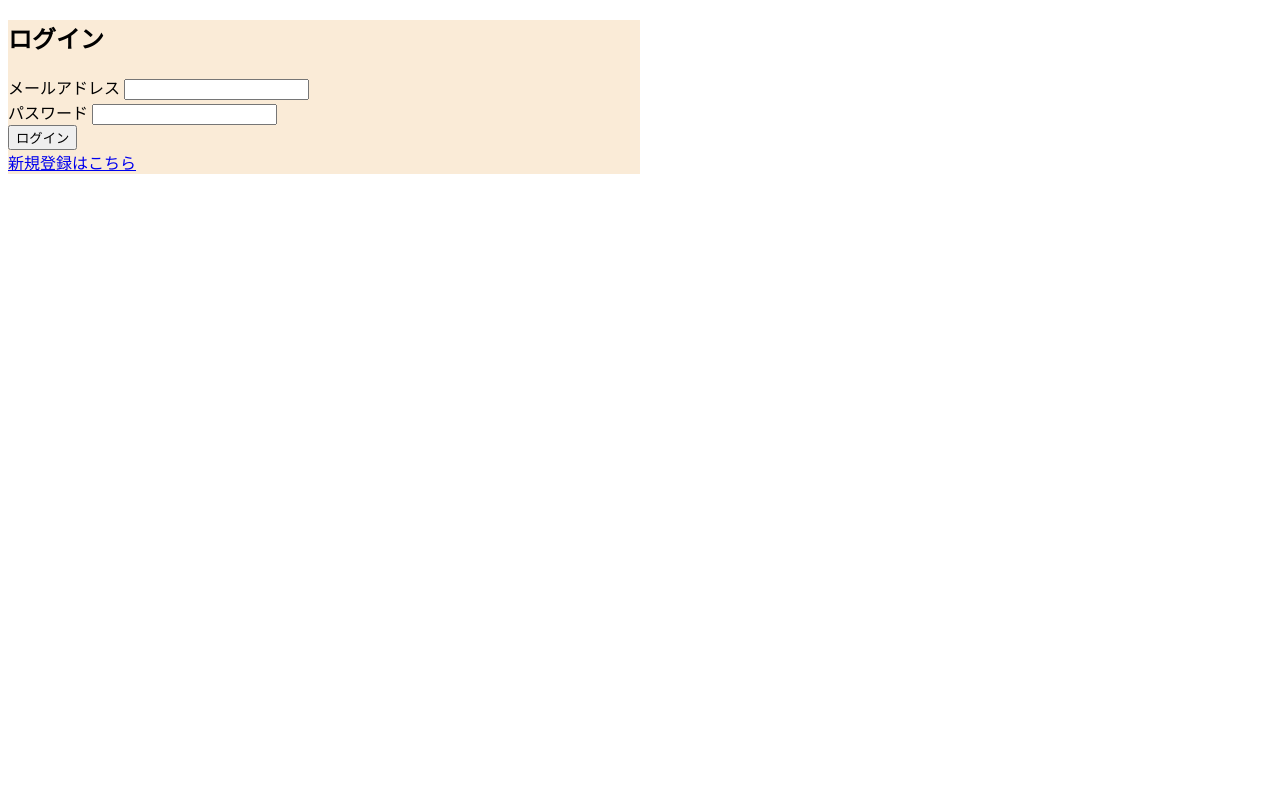
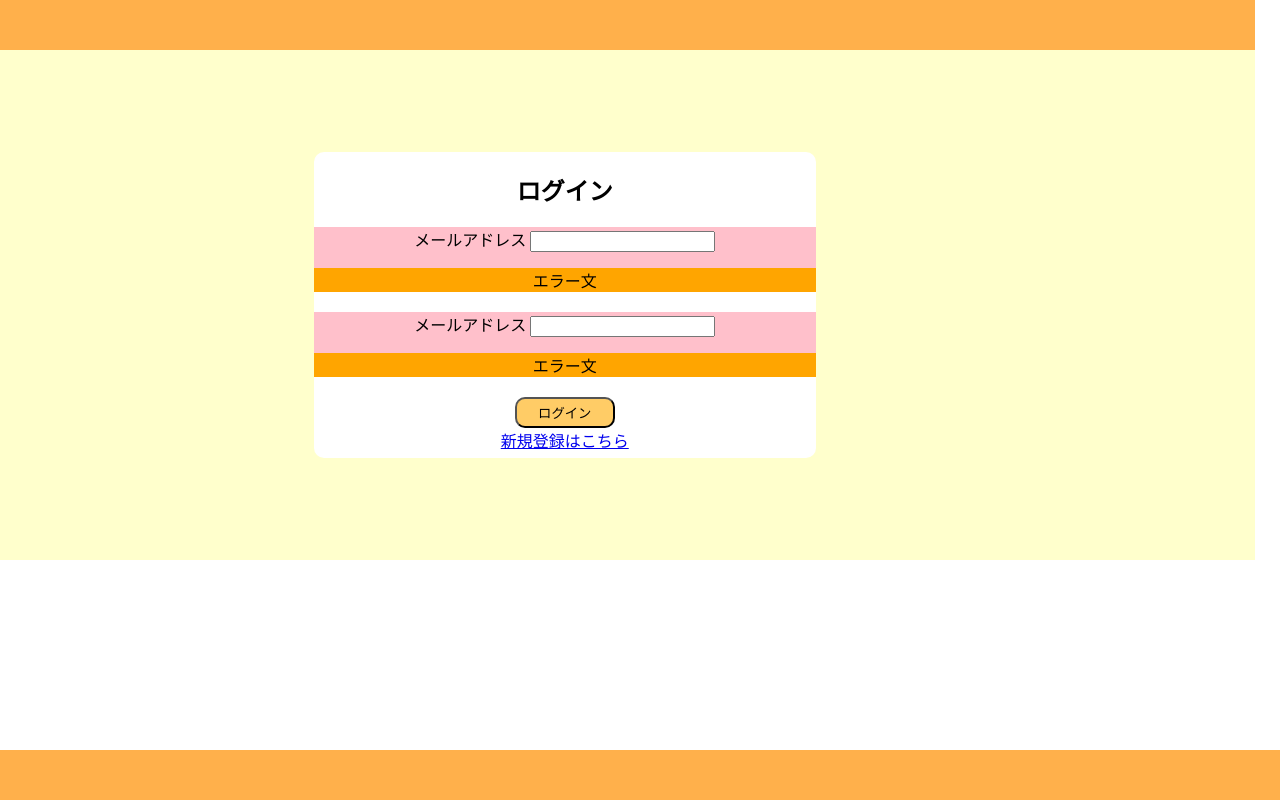
Before and after one commit to YukiNagata-00/carbo_game, a PHP site: page /login_v.php in a window 1280 px wide. Run offline with PHP 8.4, Linux system fonts and the light colour scheme.

Commit message:
improve layout

```diff
--- a/common.css
+++ b/common.css
@@ -1,7 +1,7 @@
 body {
     width: 1255px;
     height: 500px;
-    background-color: pink;
+
     margin: 0;
     padding: 0;
 }
@@ -9,7 +9,8 @@ header {
     width: 100%;
     height: 50px;
     background-color: #FF9D1F;
-    margin-bottom: -20px;
+    opacity: 0.8;
+
 }
 footer {
     width: 100%;
@@ -17,11 +18,14 @@ footer {
     background-color: #FF9D1F;
     position: absolute;
     bottom: 0;
+    opacity: 0.8;
 }
 main {
     width: 100%;
     height: 510px;
-    background-color: #F9E394;
 
-    /* padding-bottom: 110px; */
+    background-color: #FFFFCC;
+    /* background-color: #F9E394; */
+
+
 }
--- a/login_v.css
+++ b/login_v.css
@@ -1,16 +1,42 @@
 
-.main-wrapper {
-    width: 100%;
-    height: 100%;
-    margin: 0 auto;
-    /* background-color: aqua; */
+main{
+    position:relative;
 }
 .login-wrapper {
-    background-color: antiquewhite;
-    height: 100%;
-    width: 50%;
+    position: absolute;
+    top: 20%;
+    left: 25%;
+    background-color: white;
+    border-radius:10px;
+    height: 60%;
+    width: 40%;
+    text-align:center;
+    opacity:1;
 
+}
+.email-area {
+    margin-bottom: 20px;
+    height: 40%;
+    background-color: pink;
+}
+.password-area{
+    margin-bottom: 20px;
+    height: 40%;
+    background-color: pink;
+}
+.error-area {
+    background-color: orange;
+    width: 100%;
+    height: 10%;
 }
 .error {
     color: red;
 }
+
+.btn{
+    width:20%;
+    cursor:pointer;
+    background-color: #FFCC66;
+    border-radius:10px;
+    padding: 4px;
+}
--- a/login_v.php
+++ b/login_v.php
@@ -1,6 +1,4 @@
 <?php
-//test
-
 session_start();
 require('common.php');
 
@@ -44,7 +42,7 @@ if($_SERVER['REQUEST_METHOD']  === 'POST')  {
             $_SESSION['id'] = $id;
             $_SESSION['name'] = $name;
             // var_dump('success');
-            header('Location: ./top/index.php');
+            header('Location: ./top/php/index.php');
             exit();
         }else {
             $error['login'] = 'failed';
@@ -70,34 +68,48 @@ if($_SERVER['REQUEST_METHOD']  === 'POST')  {
     <meta http-equiv="X-UA-Compatible" content="IE=edge">
     <meta name="viewport" content="width=device-width, initial-scale=1.0">
     <title>Document</title>
+    <link rel="stylesheet" href="./common.css">
     <link rel="stylesheet" href="./login_v.css">
 </head>
 <body>
-    <header></header>
+    <header>
+
+    </header>
     <main>
         <div class="main-wrapper">
             <div class="login-wrapper">
+
                 <h2>ログイン</h2>
                 <!-- <form action="../../controller/controller_php/login_c.php" method="POST"> -->
                 <form action="" method="POST">
                     <div class = "email-area">
                         <label for = "email">メールアドレス</label>
                         <input type = "text" name = "email" value = "<?php echo  htmlspecialchars($form['email']); ?>">
+                        <div class= "error-area">
+                        <p> エラー文</p>
                         <?php if(isset($error['email']) && $error['email'] === 'blank'): ?>
                             <p class = "error">メールアドレスを入力してください</p>
                         <?php endif; ?>
+
+
+                        </div>
+
                     </div>
-                    <div>パスワード
+                    <div class = "password-area">
+                    <label for = "password">メールアドレス</label>
                         <input type = "password" name = "password" value = "<?php echo htmlspecialchars($form['password']); ?>">
-                        <?php if(isset($error['password']) && $error['password'] === 'blank'): ?>
-                            <p class = "error">パスワードを入力してください</p>
-                        <?php endif; ?>
+                        <div class= "error-area">
+                                <p> エラー文</p>
+                            <?php if(isset($error['password']) && $error['password'] === 'blank'): ?>
+                                <p class = "error">パスワードを入力してください</p>
+                            <?php endif; ?>
+                        </div>
                     </div>
-                    <?php if(isset($error['loggin']) && $error['login'] === 'failed'):?>
+                    <?php if(isset($error['login']) && $error['login'] === 'failed'):?>
                         <p>ログインに失敗しました。もう一度お試しください</p>
 
                     <?php endif; ?>
-                    <input type = "submit" value="ログイン">
+                    <input type = "submit" value="ログイン" class = "btn">
                 </form>
                 <a href = "./signup/php/signup_v.php">新規登録はこちら</a>
             </div>
```
Also changed, not shown: index.php (added, +97 -0 lines), style.css (added, +49 -0 lines).
